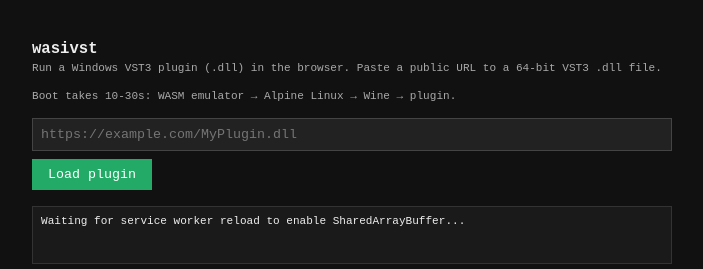
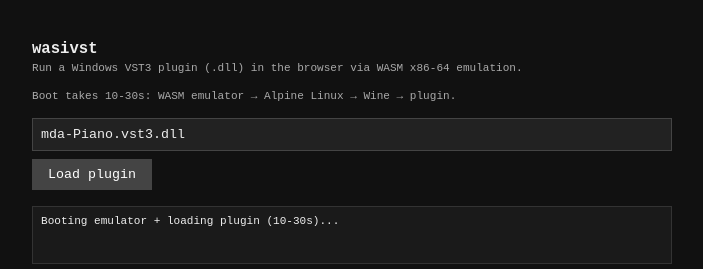
Before and after one commit to AnEntrypoint/wasivst, a website: page src/demo/index.html in a window 1280 px wide. Both pictures are taken after a click on the button "Load plugin". Shown: the top 269 px of the page, without its empty margins (288-991 px from the left). Drawn offline with Linux system fonts and the light colour scheme; files whose address does not match are found by name.

Commit message:
fix(demo): relative SW path, correct reload logic, bundle MDA Piano
- coi-serviceworker.js registered with relative path (works at /wasivst/ subpath)
- SW reload: listens for installing->activated, reloads if already active
- CI bundles mda-Piano.vst3.dll (1.2MB MIT) as default demo plugin
- Demo input defaults to mda-Piano.vst3.dll

Co-Authored-By: Claude Sonnet 4.6 <noreply@anthropic.com>

```diff
--- a/src/demo/index.html
+++ b/src/demo/index.html
@@ -5,7 +5,14 @@
 <title>wasivst demo</title>
 <script>
 if (!crossOriginIsolated) {
-  navigator.serviceWorker.register('/coi-serviceworker.js').then(() => location.reload());
+  navigator.serviceWorker.register('coi-serviceworker.js').then(reg => {
+    reg.addEventListener('updatefound', () => {
+      reg.installing.addEventListener('statechange', e => {
+        if (e.target.state === 'activated') location.reload();
+      });
+    });
+    if (reg.active) location.reload();
+  });
 }
 </script>
 <style>
@@ -21,21 +28,22 @@ button:disabled { background: #444; cursor: default; }
 </head>
 <body>
 <h1>wasivst</h1>
-<p>Run a Windows VST3 plugin (.dll) in the browser. Paste a public URL to a 64-bit VST3 .dll file.</p>
+<p>Run a Windows VST3 plugin (.dll) in the browser via WASM x86-64 emulation.</p>
 <p>Boot takes 10-30s: WASM emulator → Alpine Linux → Wine → plugin.</p>
-<input id="url" type="text" placeholder="https://example.com/MyPlugin.dll" />
+<input id="url" type="text" value="mda-Piano.vst3.dll" />
 <br>
 <button id="btn" onclick="load()">Load plugin</button>
-<div id="status">waiting...</div>
+<div id="status">Ready.</div>
 <div id="logs"></div>
 <script type="module">
-if (!crossOriginIsolated) {
-  document.getElementById('status').textContent = 'Waiting for service worker reload to enable SharedArrayBuffer...';
-}
+const DEFAULT_PLUGIN = 'mda-Piano.vst3.dll';
+
+document.getElementById('url').value = DEFAULT_PLUGIN;
 
 window.load = async () => {
-  const url = document.getElementById('url').value.trim();
-  if (!url) return;
+  const rawUrl = document.getElementById('url').value.trim();
+  if (!rawUrl) return;
+  const pluginUrl = rawUrl.startsWith('http') ? rawUrl : (location.origin + location.pathname.replace(/[^/]+$/, '') + rawUrl);
   const btn = document.getElementById('btn');
   const status = document.getElementById('status');
   const logsEl = document.getElementById('logs');
@@ -48,10 +56,10 @@ window.load = async () => {
     const ac = new AudioContext({ sampleRate: 44100 });
 
     status.textContent = 'Booting emulator + loading plugin (10-30s)...';
-    const vst = await WasiVST.load(ac, url);
+    const vst = await WasiVST.load(ac, pluginUrl);
     vst.connect(ac.destination);
 
-    status.textContent = `Plugin loaded. State: ${window.__wasivst?.instances[url]?.state ?? 'ready'}`;
+    status.textContent = `Plugin loaded. State: ${window.__wasivst?.instances[pluginUrl]?.state ?? 'ready'}`;
 
     setInterval(() => {
       const entries = window.__wasivst?.logs ?? [];
```
Also changed, not shown: .github/workflows/build.yml, CHANGELOG.md.
